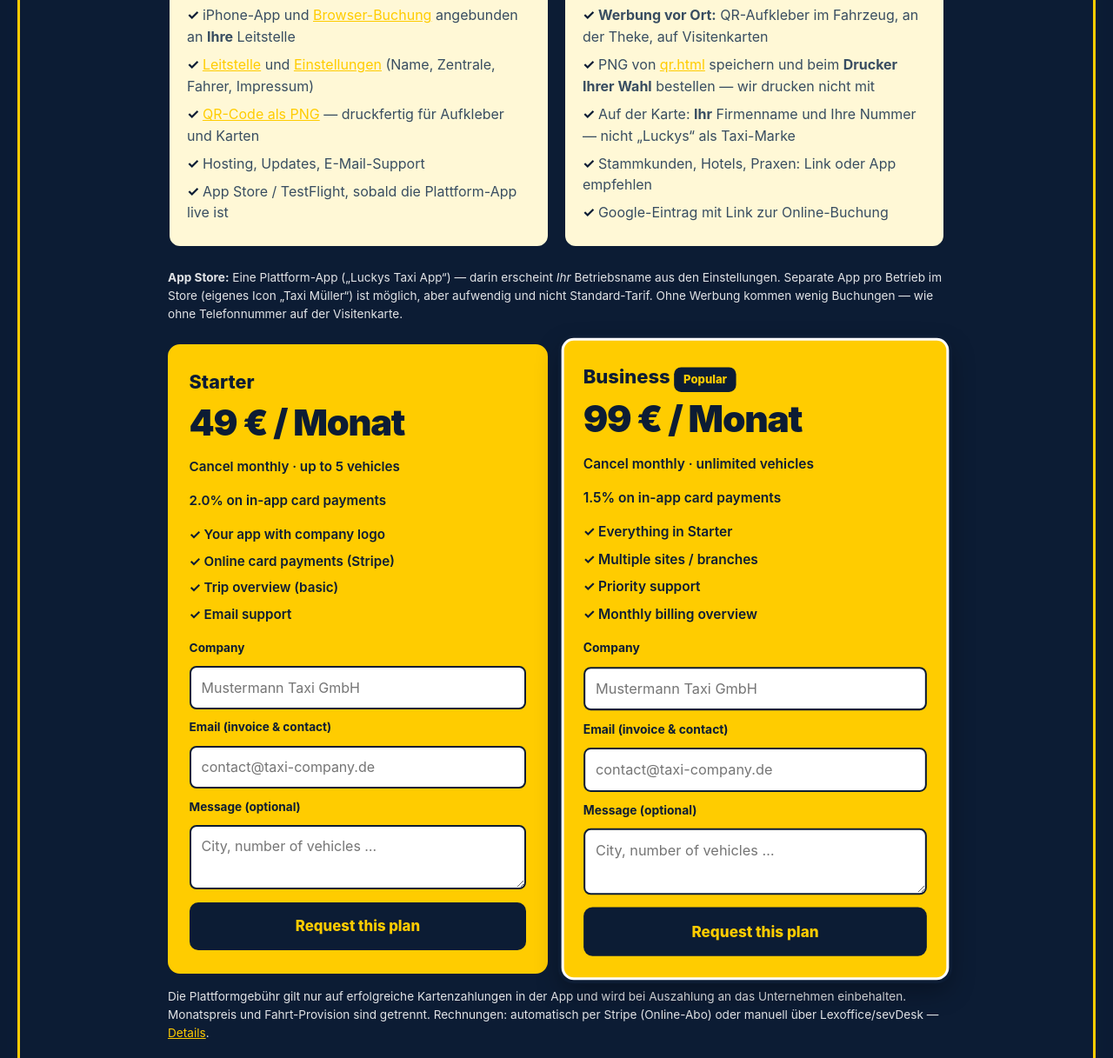
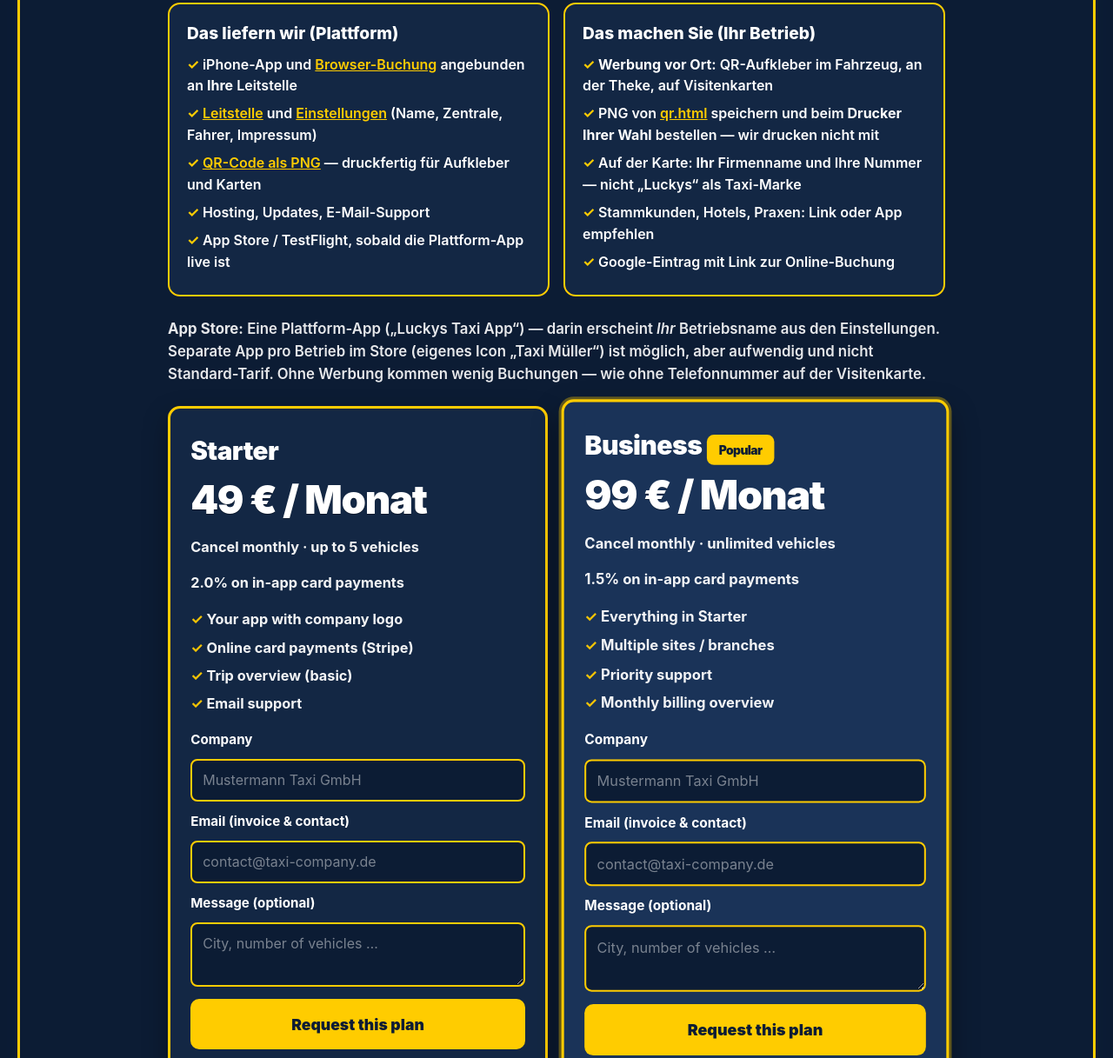
Before and after one commit to Lucky18pc/Taxi-APP, a plain HTML site: page web/index.html in a window 1280 px wide. Shown: the part 5600-6817 px from the top of the page at 87% size. Drawn offline with Linux system fonts and the light colour scheme; no server answers.

Commit message:
Make platform-rent headings and plan prices larger white text.

```diff
--- a/web/styles.css
+++ b/web/styles.css
@@ -1446,87 +1446,153 @@
   margin-bottom: 1.25rem;
 }
 
+body.home-taxi .ops-rent h2 {
+  color: #fff;
+  font-size: clamp(1.55rem, 4vw, 2.1rem);
+  font-weight: 900;
+  letter-spacing: -0.02em;
+}
+
+body.home-taxi .ops-rent .lead,
+body.home-taxi .ops-rent .sales-sub,
+body.home-taxi .ops-rent p {
+  color: #fff;
+  font-size: 1.05rem;
+  font-weight: 600;
+}
+
+body.home-taxi .ops-rent .sales-sub {
+  font-size: 1.2rem;
+  font-weight: 800;
+  color: #fff;
+}
+
+body.home-taxi .ops-rent .badge {
+  background: #ffcc00;
+  color: #0c1c34;
+  font-weight: 800;
+  font-size: 0.95rem;
+  padding: 0.4rem 0.85rem;
+}
+
 body.home-taxi .ops-rent .plans {
   gap: 1.25rem;
   margin-top: 1.5rem;
 }
 
 body.home-taxi .ops-rent .plan {
-  background: #ffcc00;
-  color: #0c1c34;
+  background: #132744;
+  color: #fff;
   border: 3px solid #ffcc00;
-  box-shadow: 0 0 0 3px #0c1c34;
-  padding: 1.5rem 1.35rem;
+  box-shadow: 0 12px 28px rgba(0, 0, 0, 0.35);
+  padding: 1.6rem 1.45rem;
 }
 
 body.home-taxi .ops-rent .plan.highlight {
-  background: #ffcc00;
-  border: 3px solid #fff;
-  box-shadow: 0 0 0 4px #0c1c34, 0 12px 28px rgba(0, 0, 0, 0.35);
+  background: #1a3358;
+  border: 3px solid #ffcc00;
+  box-shadow: 0 0 0 3px rgba(255, 204, 0, 0.35), 0 14px 32px rgba(0, 0, 0, 0.4);
   transform: scale(1.02);
 }
 
 body.home-taxi .ops-rent .plan h3 {
-  color: #0c1c34;
-  font-size: 1.35rem;
-  font-weight: 800;
-  margin: 0 0 0.35rem;
+  color: #fff;
+  font-size: clamp(1.45rem, 3.5vw, 1.85rem);
+  font-weight: 900;
+  margin: 0 0 0.45rem;
+  letter-spacing: -0.02em;
 }
 
 body.home-taxi .ops-rent .plan .price {
-  color: #0c1c34;
-  font-size: clamp(2rem, 5vw, 2.6rem);
+  color: #fff;
+  font-size: clamp(2.15rem, 5.5vw, 2.85rem);
   font-weight: 900;
   letter-spacing: -0.03em;
-  margin: 0.5rem 0 0.65rem;
+  margin: 0.55rem 0 0.75rem;
   line-height: 1.1;
+  text-shadow: 0 1px 0 rgba(0, 0, 0, 0.35);
 }
 
 body.home-taxi .ops-rent .plan .meta,
 body.home-taxi .ops-rent .plan li {
-  color: #0c1c34;
+  color: #fff;
+  font-size: 1.02rem;
+  font-weight: 700;
+  opacity: 0.95;
+}
+
+body.home-taxi .ops-rent .plan .badge {
+  background: #ffcc00;
+  color: #0c1c34;
+  font-weight: 900;
+  border-radius: 8px;
+  font-size: 0.85rem;
+}
+
+body.home-taxi .ops-rent .billing-form label {
+  color: #fff;
+  font-weight: 700;
   font-size: 0.95rem;
-  font-weight: 600;
-}
-
-body.home-taxi .ops-rent .plan .badge {
-  background: #0c1c34;
-  color: #ffcc00;
-  font-weight: 800;
-  border-radius: 8px;
-}
-
-body.home-taxi .ops-rent .billing-form label {
-  color: #0c1c34;
-  font-weight: 700;
 }
 
 body.home-taxi .ops-rent .billing-form input,
 body.home-taxi .ops-rent .billing-form textarea {
-  border: 2px solid #0c1c34;
-  background: #fff;
-  color: #0c1c34;
+  border: 2px solid #ffcc00;
+  background: #0c1c34;
+  color: #fff;
+}
+
+body.home-taxi .ops-rent .billing-form input::placeholder,
+body.home-taxi .ops-rent .billing-form textarea::placeholder {
+  color: rgba(255, 255, 255, 0.45);
 }
 
 body.home-taxi .ops-rent .plan .btn {
-  background: #0c1c34;
-  color: #ffcc00 !important;
+  background: #ffcc00;
+  color: #0c1c34 !important;
+  font-weight: 900;
+  font-size: 1.1rem;
+  padding: 0.95rem 1rem;
+}
+
+body.home-taxi .ops-rent .plan .btn.secondary {
+  background: #ffcc00;
+  color: #0c1c34 !important;
+  border: none;
+}
+
+body.home-taxi .ops-rent .note {
+  color: rgba(255, 255, 255, 0.9);
+  font-weight: 600;
+}
+
+body.home-taxi .ops-rent .note a {
+  color: #ffcc00;
+}
+
+body.home-taxi .ops-rent .sales-card {
+  background: #132744;
+  border: 2px solid #ffcc00;
+  color: #fff;
+}
+
+body.home-taxi .ops-rent .sales-card h3 {
+  color: #fff;
+  font-size: 1.2rem;
   font-weight: 800;
-  font-size: 1.05rem;
-  padding: 0.9rem 1rem;
-}
-
-body.home-taxi .ops-rent .plan .btn.secondary {
-  background: #0c1c34;
-  color: #ffcc00 !important;
-  border: none;
-}
-
-body.home-taxi .ops-rent .note {
-  color: rgba(255, 255, 255, 0.88);
-}
-
-body.home-taxi .ops-rent .note a {
+}
+
+body.home-taxi .ops-rent .sales-card li,
+body.home-taxi .ops-rent .sales-card p {
+  color: #fff;
+  font-weight: 600;
+}
+
+body.home-taxi .ops-rent .sales-card a {
+  color: #ffcc00;
+}
+
+body.home-taxi .ops-rent ul.checklist li::before {
   color: #ffcc00;
 }
 
```
